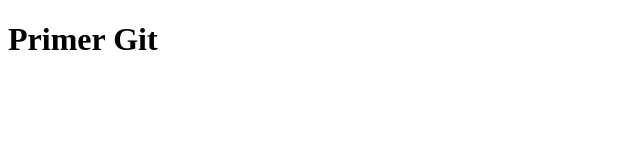
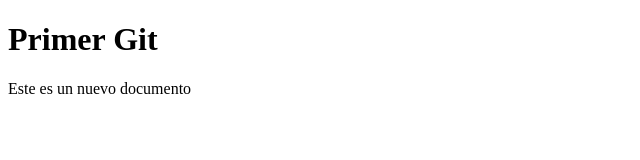
Before and after one commit to dombaleli/aprendiendo-git, a plain HTML site: page index.html in a window 1280 px wide. Shown: the whole page, without its empty margins (0-640 px from the left). Drawn offline with Linux system fonts and the light colour scheme.

Commit message:
cambiar index y main

```diff
--- a/index.html
+++ b/index.html
@@ -8,5 +8,6 @@
 </head>
 <body>
     <h1>Primer Git</h1>
+    <p>Este es un nuevo documento</p>
 </body>
 </html>
```
Also changed, not shown: main.js (+9 -0 lines).
